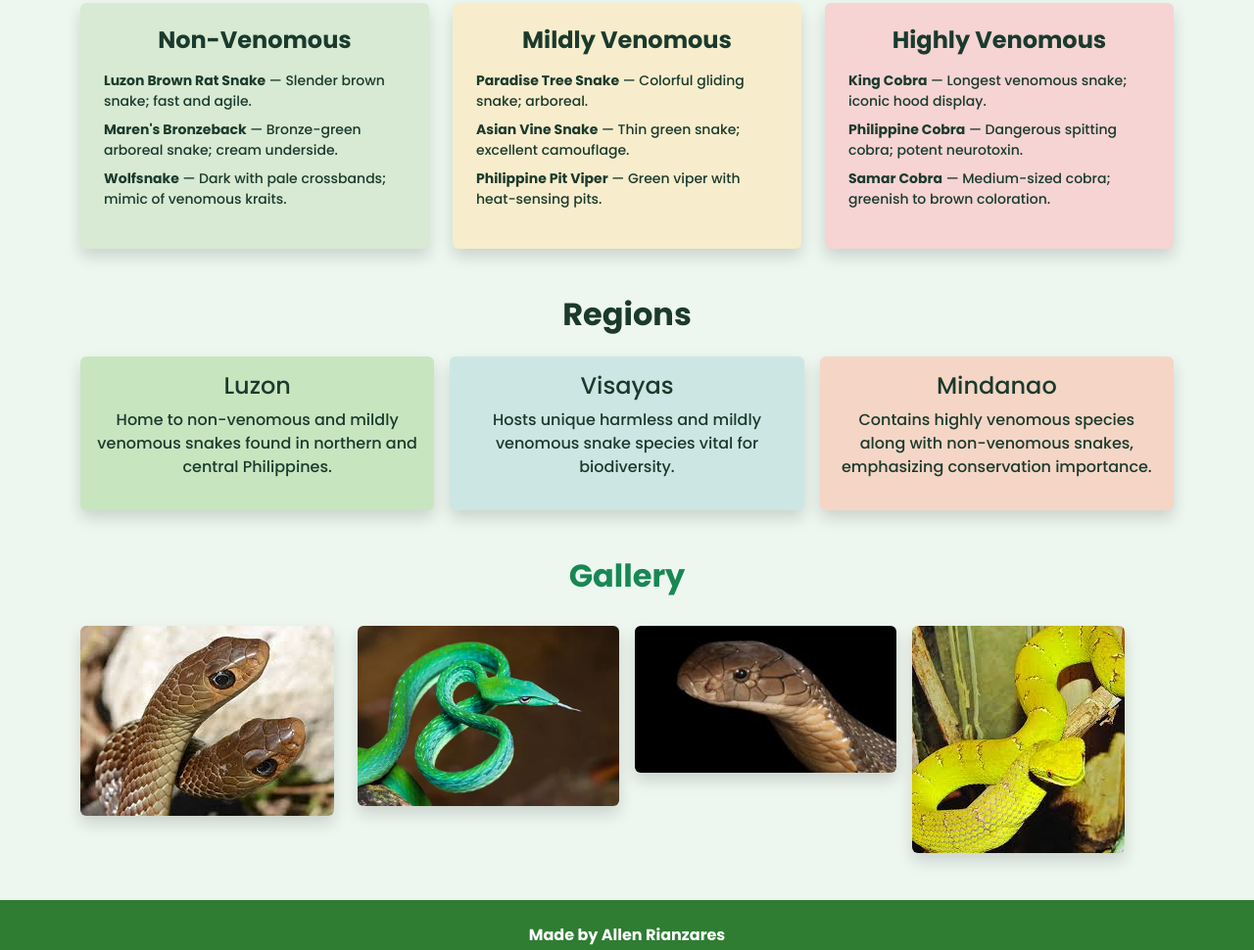
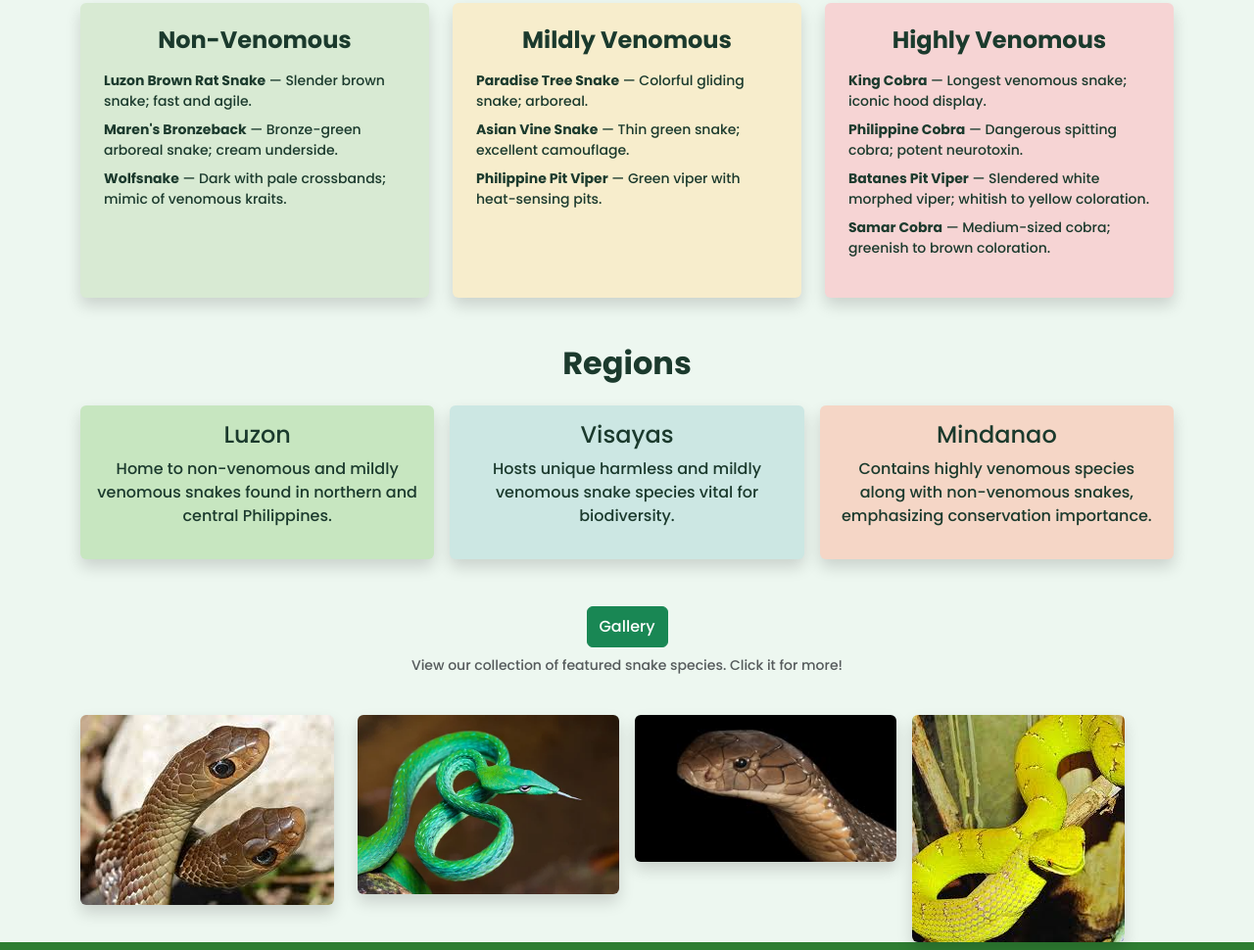
Before and after one commit to Allen04-Rianzares/Activity_6, a plain HTML site: page index.html in a window 1280 px wide. Shown: the part 1191-2161 px from the top of the page at 98% size. Drawn offline with nearby package versions, Linux system fonts and the light colour scheme.

```diff
--- a/index.html
+++ b/index.html
@@ -131,13 +131,12 @@
       <h2 class="text-center fw-bold mb-4">Snake Categories</h2>
 
       <div class="row text-center g-4">
-
         <div class="col-md-4">
           <div
             class="p-4 rounded shadow h-100"
             style="background-color: #d8ead3"
           >
-            <h4 class="fw-bold mb-3"> Non-Venomous</h4>
+            <h4 class="fw-bold mb-3">Non-Venomous</h4>
             <ul class="list-unstyled text-start small">
               <li class="mb-2">
                 <strong>Luzon Brown Rat Snake</strong> — Slender brown snake;
@@ -160,7 +159,7 @@
             class="p-4 rounded shadow h-100"
             style="background-color: #f7edcc"
           >
-            <h4 class="fw-bold mb-3"> Mildly Venomous</h4>
+            <h4 class="fw-bold mb-3">Mildly Venomous</h4>
             <ul class="list-unstyled text-start small">
               <li class="mb-2">
                 <strong>Paradise Tree Snake</strong> — Colorful gliding snake;
@@ -183,7 +182,7 @@
             class="p-4 rounded shadow h-100"
             style="background-color: #f6d4d4"
           >
-            <h4 class="fw-bold mb-3"> Highly Venomous</h4>
+            <h4 class="fw-bold mb-3">Highly Venomous</h4>
             <ul class="list-unstyled text-start small">
               <li class="mb-2">
                 <strong>King Cobra</strong> — Longest venomous snake; iconic
@@ -192,6 +191,10 @@
               <li class="mb-2">
                 <strong>Philippine Cobra</strong> — Dangerous spitting cobra;
                 potent neurotoxin.
+              </li>
+              <li class="mb-2">
+                <strong>Batanes Pit Viper</strong> — Slendered white morphed
+                viper; whitish to yellow coloration.
               </li>
               <li class="mb-2">
                 <strong>Samar Cobra</strong> — Medium-sized cobra; greenish to
@@ -236,8 +239,21 @@
       </div>
     </div>
 
-    <div id="gallery" class="container mb-5">
-      <h2 class="fw-bold text-success mb-3 text-center">Gallery</h2>
+    <div id="gallery" class="container mb-6">
+      <h2 class="fw-bold text-success mb-2 text-center">
+        <a
+          href="gallery.html"
+          class="btn btn-success px-6 py-2 rounded"
+          style="text-decoration: none; color: rgb(255, 255, 255)"
+        >
+          Gallery
+        </a>
+      </h2>
+
+      <p class="text-center text-muted mb-4" style="font-size: 14px">
+        View our collection of featured snake species. Click it for more!
+      </p>
+
       <div class="row g-3 mt-3">
         <div class="col-md-3 col-6">
           <a href="brs.jpg" target="_blank">
```
Also changed, not shown: gallery.html (+8 -1 lines), batanespv.jpg (added).
